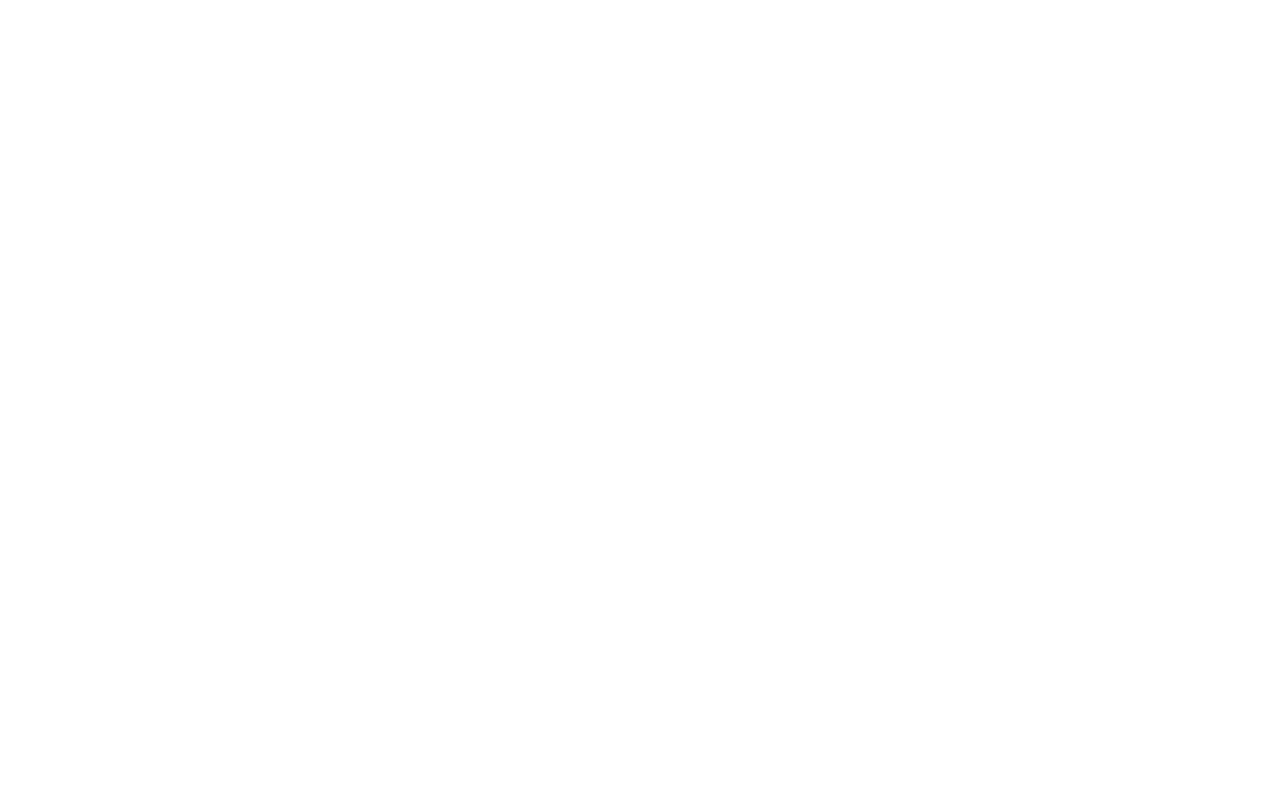
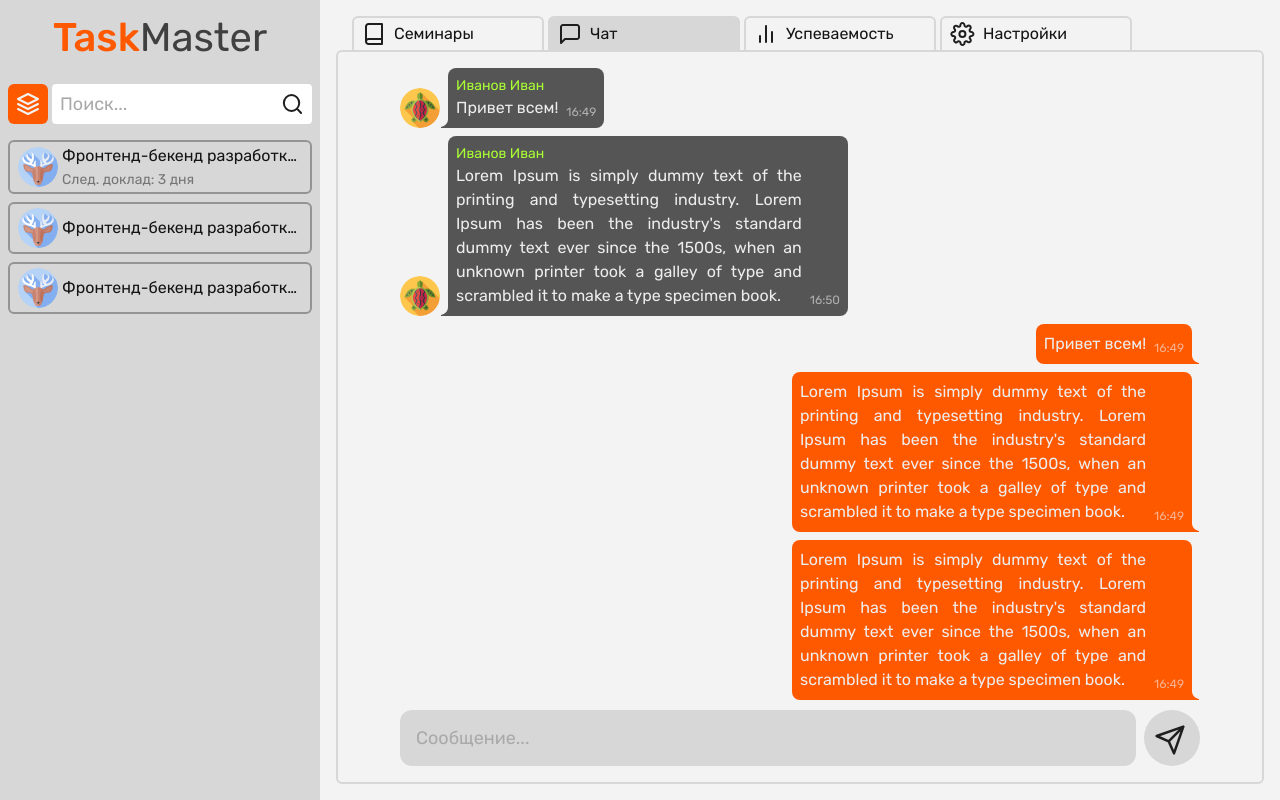
Before and after one commit to unwelcome/TaskMaster-v.2, a Vue app in the folder frontend/: page /main/chat in a window 1280 px wide. Before the commit this address had no page. Built offline with nearby package versions, Linux system fonts and the light colour scheme.

Commit message:
small fix seminar page, added chat page

```diff
--- /dev/null
+++ b/frontend/src/pages/MainPage/SubPages/ChatPage/ChatPage.vue
@@ -0,0 +1,61 @@
+<template>
+  <div class="flex flex-col justify-start items-center h-full">
+    <div class="flex flex-col w-[800px] gap-2 grow overflow-hidden">
+      <!--Messages wrapper-->
+      <div class="flex flex-col gap-2 scrollable scrollable-invisible">
+        <messageItem
+          :msg-id="1"
+          :msg-author="'Иванов Иван'"
+          :msg-author-avatar-url="''"
+          :msg-text="'Привет всем!'"
+          :msg-date="'16:49'"
+          :msg-is-self="false"
+        />
+        <messageItem
+          :msg-id="1"
+          :msg-author="'Иванов Иван'"
+          :msg-author-avatar-url="''"
+          :msg-text="'Lorem Ipsum is simply dummy text of the printing and typesetting industry. Lorem Ipsum has been the industry\'s standard dummy text ever since the 1500s, when an unknown printer took a galley of type and scrambled it to make a type specimen book.'"
+          :msg-date="'16:50'"
+          :msg-is-self="false"
+        />
+        <messageItem
+          :msg-id="1"
+          :msg-author="'Петров Петр'"
+          :msg-author-avatar-url="''"
+          :msg-text="'Привет всем!'"
+          :msg-date="'16:49'"
+          :msg-is-self="true"
+        />
+        <messageItem
+          v-for="i in 10"
+          :msg-id="1"
+          :msg-author="'Петров Петр'"
+          :msg-author-avatar-url="''"
+          :msg-text="'Lorem Ipsum is simply dummy text of the printing and typesetting industry. Lorem Ipsum has been the industry\'s standard dummy text ever since the 1500s, when an unknown printer took a galley of type and scrambled it to make a type specimen book.'"
+          :msg-date="'16:49'"
+          :msg-is-self="true"
+        />
+      </div>
+      <!--Message input-->
+      <div class="flex flex-row gap-2 items-center">
+        <input type="text" placeholder="Сообщение..." class="h-14 rounded-xl bg-bg-second border-none grow px-4 text-lg" />
+        <div class="bg-bg-second rounded-full w-14 h-14 relative cursor-pointer">
+          <svg class="absolute w-8 h-8 top-1/2 left-1/2" style="transform: translate(calc(-50% - 2px), calc(-50% + 2px));" viewBox="0 0 32 32" fill="none" xmlns="http://www.w3.org/2000/svg">
+            <path d="M29.3333 2.66669L14.6666 17.3334M29.3333 2.66669L20 29.3334L14.6666 17.3334M29.3333 2.66669L2.66663 12L14.6666 17.3334" stroke="#1E1E1E" stroke-width="2.5" stroke-linecap="round" stroke-linejoin="round"/>
+          </svg>
+        </div>
+      </div>
+    </div>
+  </div>
+</template>
+<script lang="ts">
+
+import messageItem from './features/messageItem.vue';
+
+export default {
+  components:{
+    messageItem,
+  }
+}
+</script>
--- /dev/null
+++ b/frontend/src/pages/MainPage/SubPages/ChatPage/features/messageItem.vue
@@ -0,0 +1,55 @@
+<template>
+  <div class="flex flex-row items-end gap-2" :class="{'flex-row-reverse mr-2': msgIsSelf}">
+    <div v-if="!msgIsSelf" class="w-10 h-10 shrink-0 overflow-hidden rounded-full">
+      <img class="w-full h-full" src="../../../../../assets/images/avatar-4.png"/>
+    </div>
+    <div class="flex flex-col items-start relative p-2 rounded-lg max-w-[400px] bg-bg-chat-message-other" :class="{'bg-main rounded-br-none': msgIsSelf, 'rounded-bl-none': !msgIsSelf}">
+      <h3 v-if="!msgIsSelf" class="text-text-chat text-sm">{{ msgAuthor }}</h3>
+      <div class="flex flex-row text-base text-justify text-text-second">
+        {{ msgText }}
+        <span class="text-xs self-end mt-2 ml-2 text-text-second/60">{{ msgDate }}</span>
+      </div>
+
+      <div v-if="msgIsSelf" class="absolute -right-[7px] bottom-0">
+        <svg width="7" height="9" viewBox="0 0 7 9" fill="none" xmlns="http://www.w3.org/2000/svg">
+          <path d="M0 0C0 4.07951 3.05384 7.44331 7 7.93555V9H0V0Z" fill="#FF5900"/>
+        </svg>
+      </div>
+      <div v-else class="absolute -left-[7px] bottom-0">
+        <svg width="7" height="9" viewBox="0 0 7 9" fill="none" xmlns="http://www.w3.org/2000/svg">
+          <path d="M7 0C7 4.07951 3.94616 7.44331 8.34465e-07 7.93555V9H7L7 0Z" fill="#555555"/>
+        </svg>
+      </div>
+    </div>
+  </div>
+</template>
+<script lang="ts">
+export default {
+  props: {
+    msgId: {
+      type: Number,
+      required: true,
+    },
+    msgAuthor: {
+      type: String,
+      required: true,
+    },
+    msgAuthorAvatarUrl: {
+      type: String,
+      required: true,
+    },
+    msgText: {
+      type: String,
+      required: true,
+    },
+    msgDate: {
+      type: String,
+      required: true,
+    },
+    msgIsSelf: {
+      type: Boolean,
+      required: true,
+    }
+  }
+}
+</script>
--- a/frontend/src/pages/MainPage/SubPages/SeminarsPage/SeminarsPage.vue
+++ b/frontend/src/pages/MainPage/SubPages/SeminarsPage/SeminarsPage.vue
@@ -1,10 +1,13 @@
 <template>
-  <div class="flex flex-col items-stretch gap-2">
+  <div class="flex flex-col items-stretch gap-2 h-full overflow-hidden">
     <seminarHeaderItem :can-create="true" @create-seminar="createSeminarFlag = true"/>
 
     <createSeminarItem v-if="createSeminarFlag" @reject="createSeminarFlag = false" @approve=""/>
 
+    <div class="flex flex-col gap-2 items-stretch grow scrollable scrollable-invisible">
+
       <seminarItem
+        v-for="i in 3"
         :name="'Семинар №1 Основы работы с Docker и Docker-compose'"
         :topic-count="15"
         :topic-free-count="5"
@@ -12,13 +15,7 @@
         :can-delete="true"
       />
 
-    <seminarItem
-      :name="'Семинар №1 Основы работы с Docker и Docker-compose'"
-      :topic-count="15"
-      :topic-free-count="5"
-      :date="'12.05.2024'"
-      :can-delete="false"
-    />
+    </div>
 
   </div>
 </template>
--- a/frontend/src/pages/MainPage/widgets/bookmarksView.vue
+++ b/frontend/src/pages/MainPage/widgets/bookmarksView.vue
@@ -6,7 +6,7 @@
           <path d="M4 19.5C4 18.837 4.26339 18.2011 4.73223 17.7322C5.20107 17.2634 5.83696 17 6.5 17H20M4 19.5C4 20.163 4.26339 20.7989 4.73223 21.2678C5.20107 21.7366 5.83696 22 6.5 22H20V2H6.5C5.83696 2 5.20107 2.26339 4.73223 2.73223C4.26339 3.20107 4 3.83696 4 4.5V19.5Z" stroke="#1E1E1E" stroke-width="2" stroke-linecap="round" stroke-linejoin="round"/>
         </svg>
       </bookmarkItem>
-      <bookmarkItem :title="'Чат'">
+      <bookmarkItem :title="'Чат'" :selected="$route.name === 'ChatPage'" @click="$router.push({name: 'ChatPage'})">
         <svg width="24" height="24" viewBox="0 0 24 24" fill="none" xmlns="http://www.w3.org/2000/svg">
           <path d="M21 15C21 15.5304 20.7893 16.0391 20.4142 16.4142C20.0391 16.7893 19.5304 17 19 17H7L3 21V5C3 4.46957 3.21071 3.96086 3.58579 3.58579C3.96086 3.21071 4.46957 3 5 3H19C19.5304 3 20.0391 3.21071 20.4142 3.58579C20.7893 3.96086 21 4.46957 21 5V15Z" stroke="#1E1E1E" stroke-width="2" stroke-linecap="round" stroke-linejoin="round"/>
         </svg>
@@ -25,7 +25,7 @@
         </svg>
       </bookmarkItem>
     </div>
-    <div class="flex flex-col border-2 border-border-main grow rounded-md p-4">
+    <div class="flex flex-col border-2 border-border-main grow rounded-md p-4 overflow-hidden">
       <slot></slot>
     </div>
   </div>
--- a/frontend/src/router/index.ts
+++ b/frontend/src/router/index.ts
@@ -11,7 +11,12 @@
         {
           path: 'seminars',
           name: 'SeminarsPage',
-          component: () => import('../pages/MainPage/SubPages/SeminarsPage/SeminarsPage.vue')
+          component: () => import('../pages/MainPage/SubPages/SeminarsPage/SeminarsPage.vue'),
+        },
+        {
+          path: 'chat',
+          name: 'ChatPage',
+          component: () => import('../pages/MainPage/SubPages/ChatPage/ChatPage.vue'),
         }
       ]
     }
```
Lines whose indentation alone changed are shown as unchanged.
